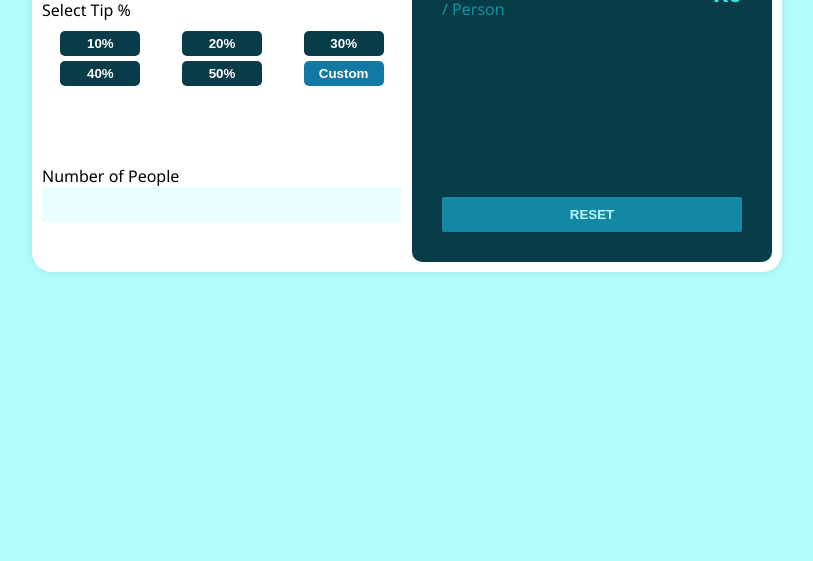
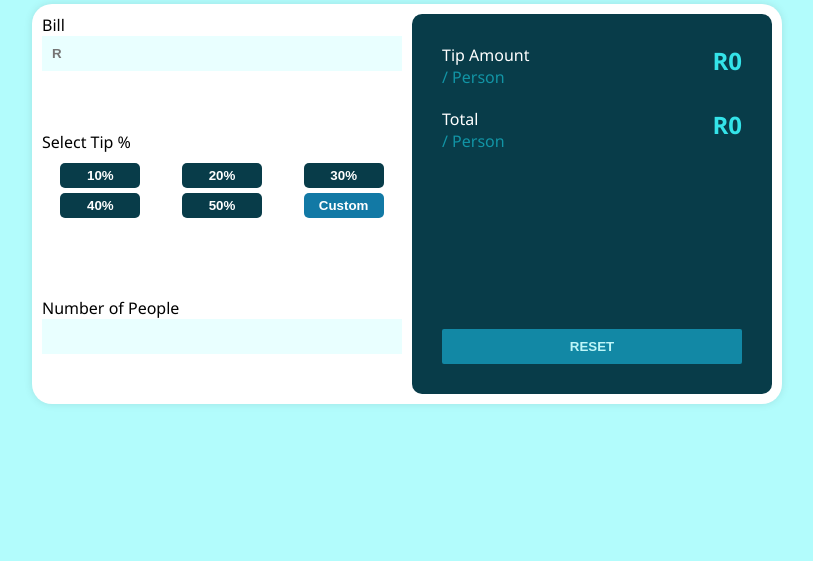
Before and after one commit to given8/TipCalculator, a website built with Parcel: page src/index.html in a window 1280 px wide. Shown: the part 239-800 px from the top of the page, without its empty margins (233-1046 px from the left). Built offline with nearby package versions, Linux system fonts and the light colour scheme.

Commit message:
Update style.scss
Added align-self:center to center everything

```diff
--- a/src/style.scss
+++ b/src/style.scss
@@ -17,6 +17,10 @@ body {
 }
 h1 {
   align-self: end;
+}
+
+.overallContainer {
+  align-self: center;
 }
 
 .mainContainer {
```
